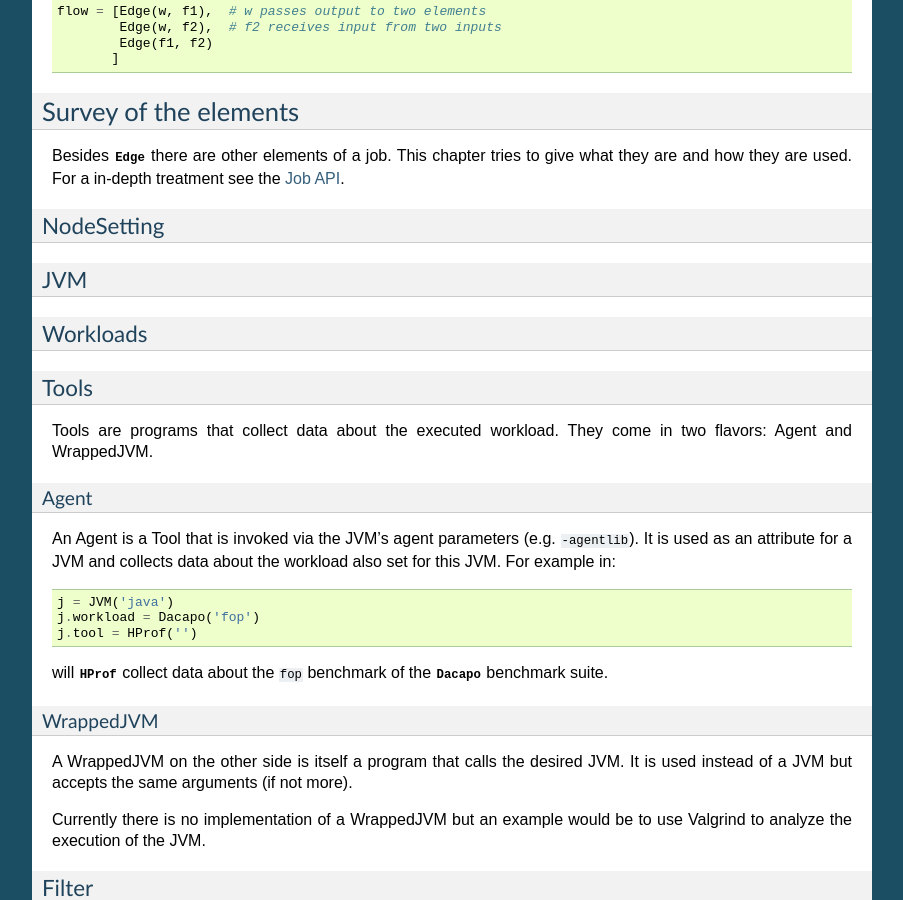
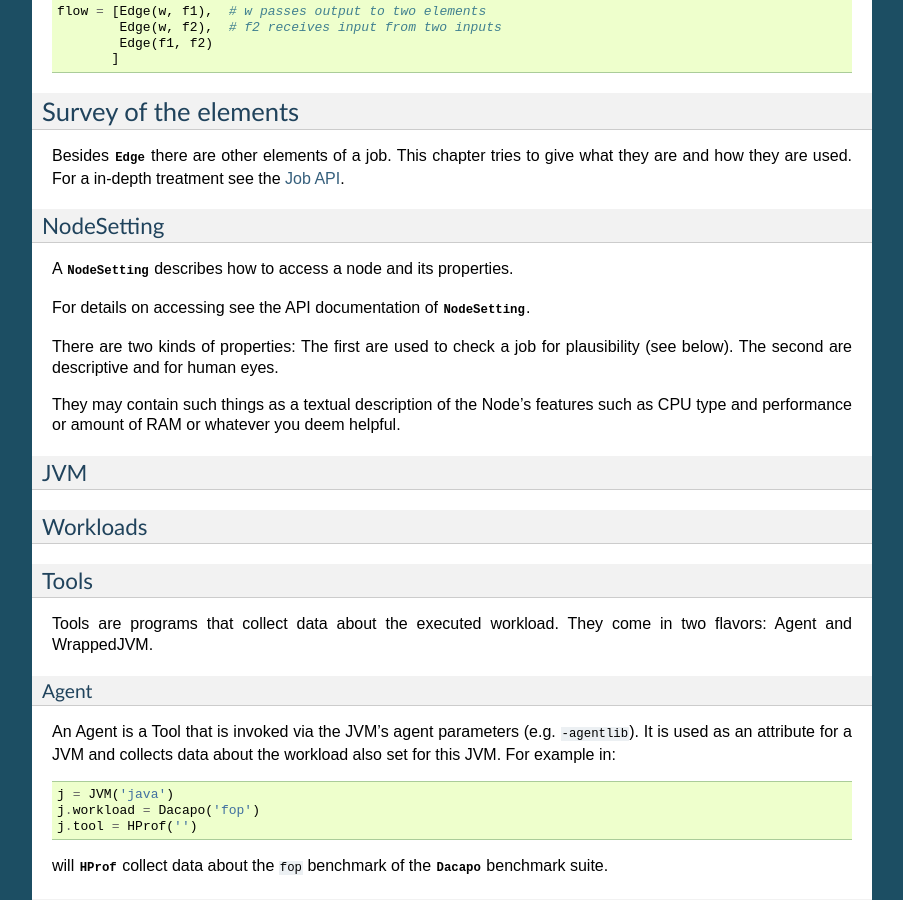
Before and after one commit to fhirschmann/penchy, a Sphinx documentation site: the page built from docs/job.rst, in a window 1280 px wide and 900 px high, scrolled down 2030 px. Shown: the whole window, without its empty margins (198-1101 px from the left). Built offline with Sphinx 7.4.7, drawn with Linux system fonts in a browser that asks for light colours; formulas are drawn with MathJax 3.

Commit message:
docs.job: Add section for NodeSetting.
Signed-off-by: Michael Markert <markert.michael@googlemail.com>

```diff
--- a/docs/job.rst
+++ b/docs/job.rst
@@ -82,6 +82,17 @@ For a in-depth treatment see the :ref:`Job API <job-api>`.
 
 NodeSetting
 -----------
+A :class:`~penchy.jobs.job.NodeSetting` describes how to access a node and its
+properties.
+
+For details on accessing see the API documentation of :class:`~penchy.jobs.job.NodeSetting`.
+
+There are two kinds of properties:
+The first are used to check a job for plausibility (see below).
+The second are descriptive and for human eyes.
+
+They may contain such things as a textual description of the Node's features
+such as CPU type and performance or amount of RAM or whatever you deem helpful.
 
 JVM
 ---
```
